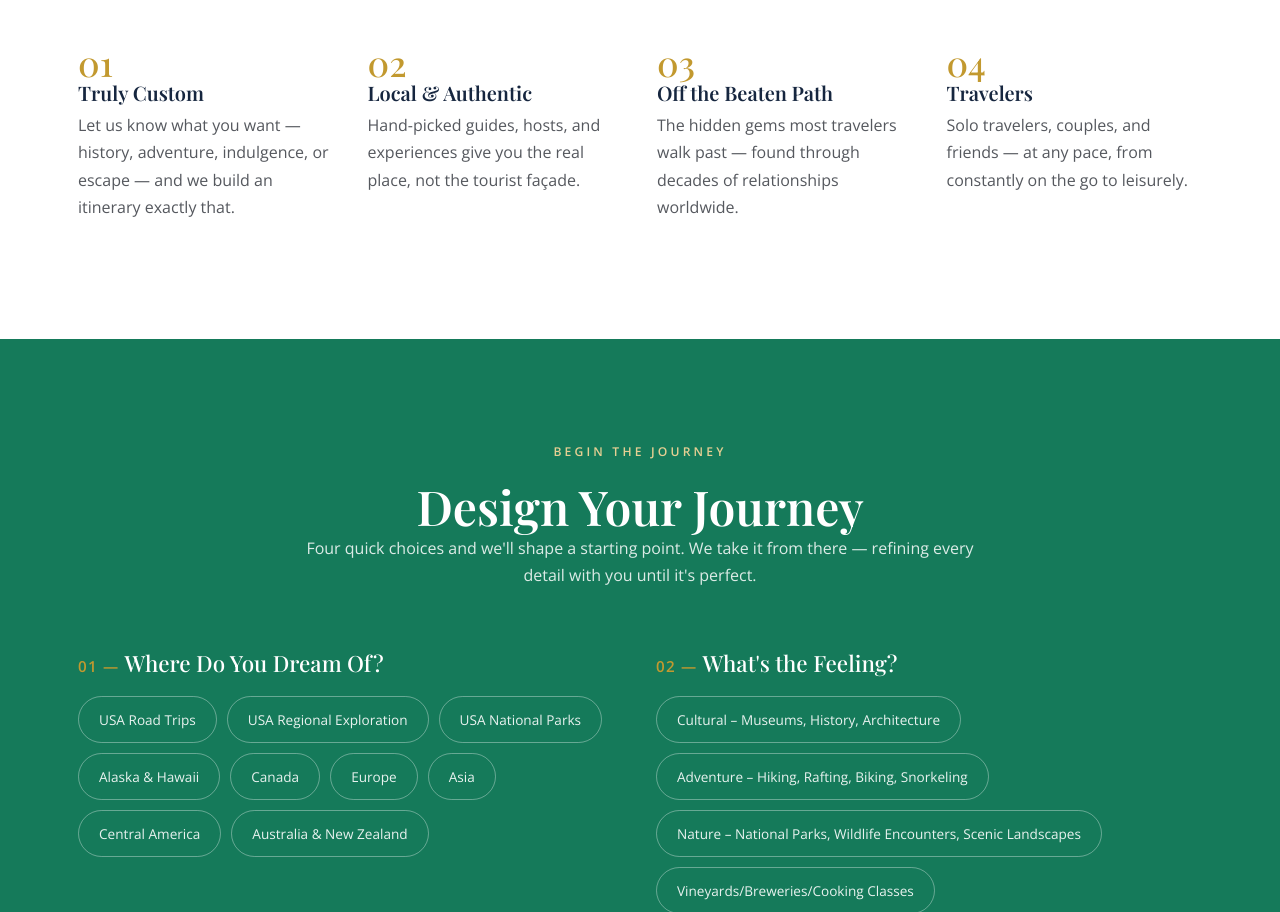
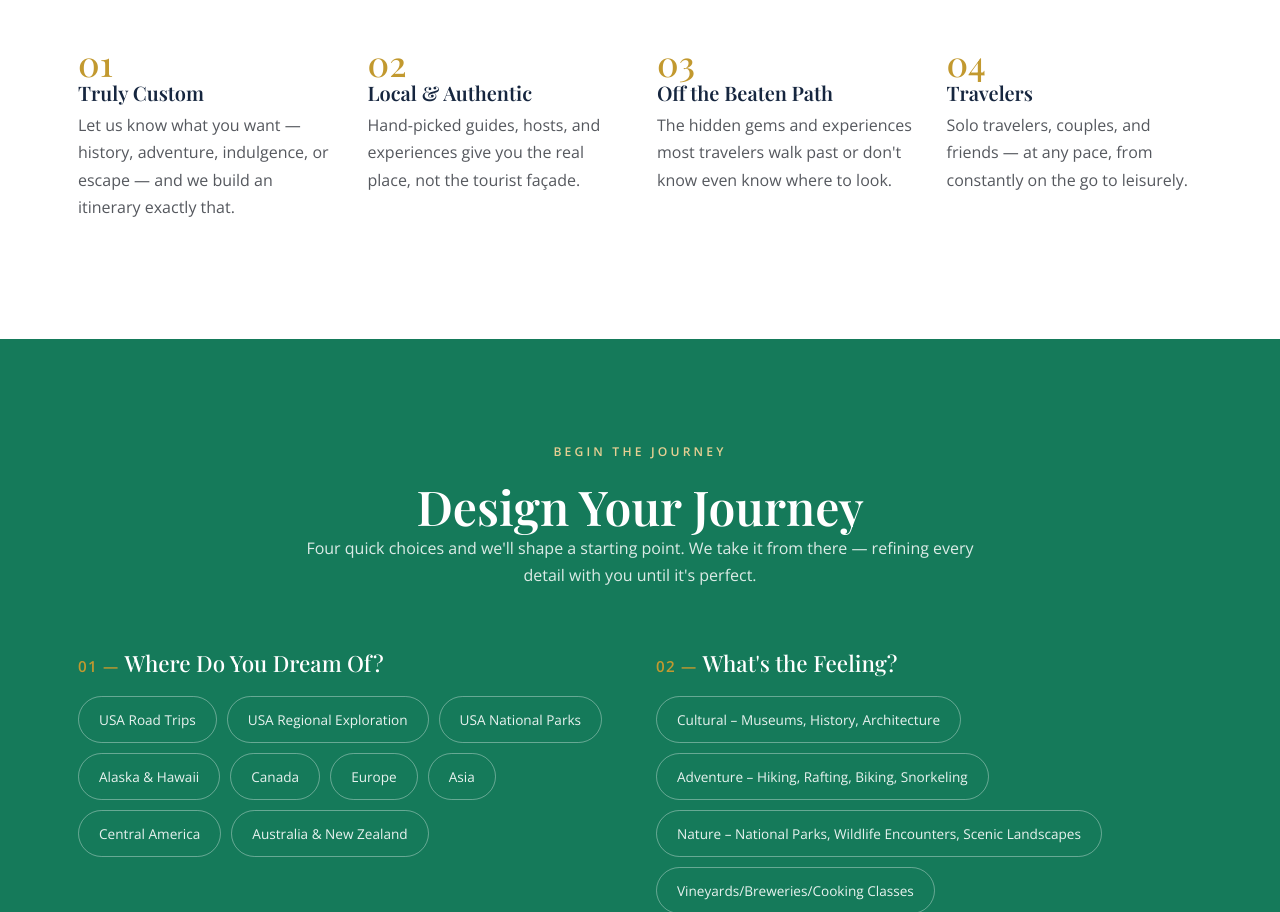
Before and after one commit to Jfade252/bigstepstravel, a website: page index.html in a window 1280 px wide. Shown: the part 1109-2021 px from the top of the page. Drawn offline with nearby package versions, Linux system fonts and the light colour scheme.

Commit message:
Update 'Off the Beaten Path' paragraph

```diff
--- a/index.html
+++ b/index.html
@@ -310,7 +310,7 @@ footer .fnote{font-size:.78rem;margin-top:1.4rem;color:rgba(255,255,255,.4)}
     <div class="pillars">
       <div class="pillar"><div class="num">01</div><h3>Truly Custom</h3><p>Let us know what you want — history, adventure, indulgence, or escape — and we build an itinerary exactly that.</p></div>
       <div class="pillar"><div class="num">02</div><h3>Local &amp; Authentic</h3><p>Hand-picked guides, hosts, and experiences give you the real place, not the tourist façade.</p></div>
-      <div class="pillar"><div class="num">03</div><h3>Off the Beaten Path</h3><p>The hidden gems most travelers walk past — found through decades of relationships worldwide.</p></div>
+      <div class="pillar"><div class="num">03</div><h3>Off the Beaten Path</h3><p>The hidden gems and experiences most travelers walk past or don't know even know where to look.</p></div>
       <div class="pillar"><div class="num">04</div><h3>Travelers</h3><p>Solo travelers, couples, and friends — at any pace, from constantly on the go to leisurely.</p></div>
     </div>
   </div>
```
